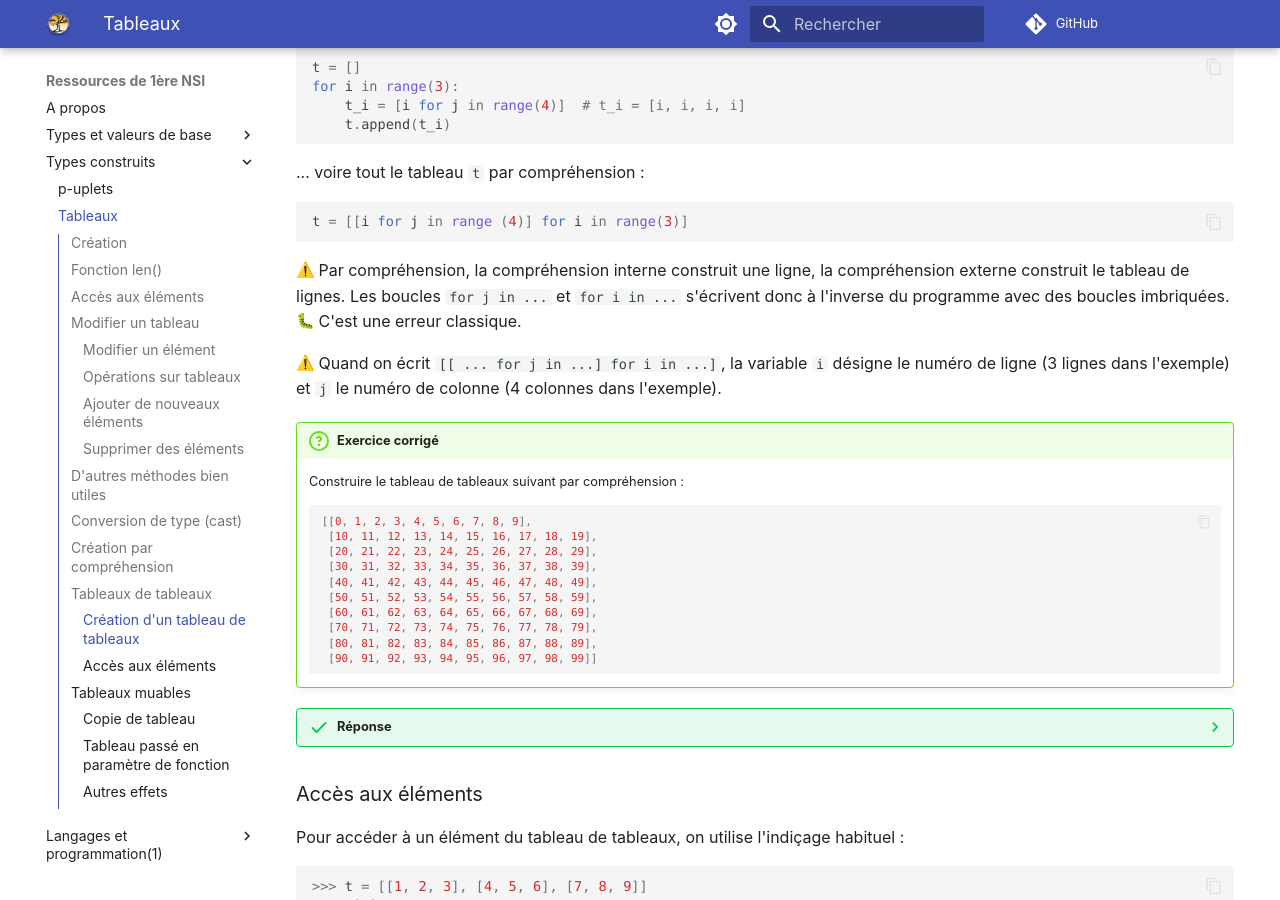
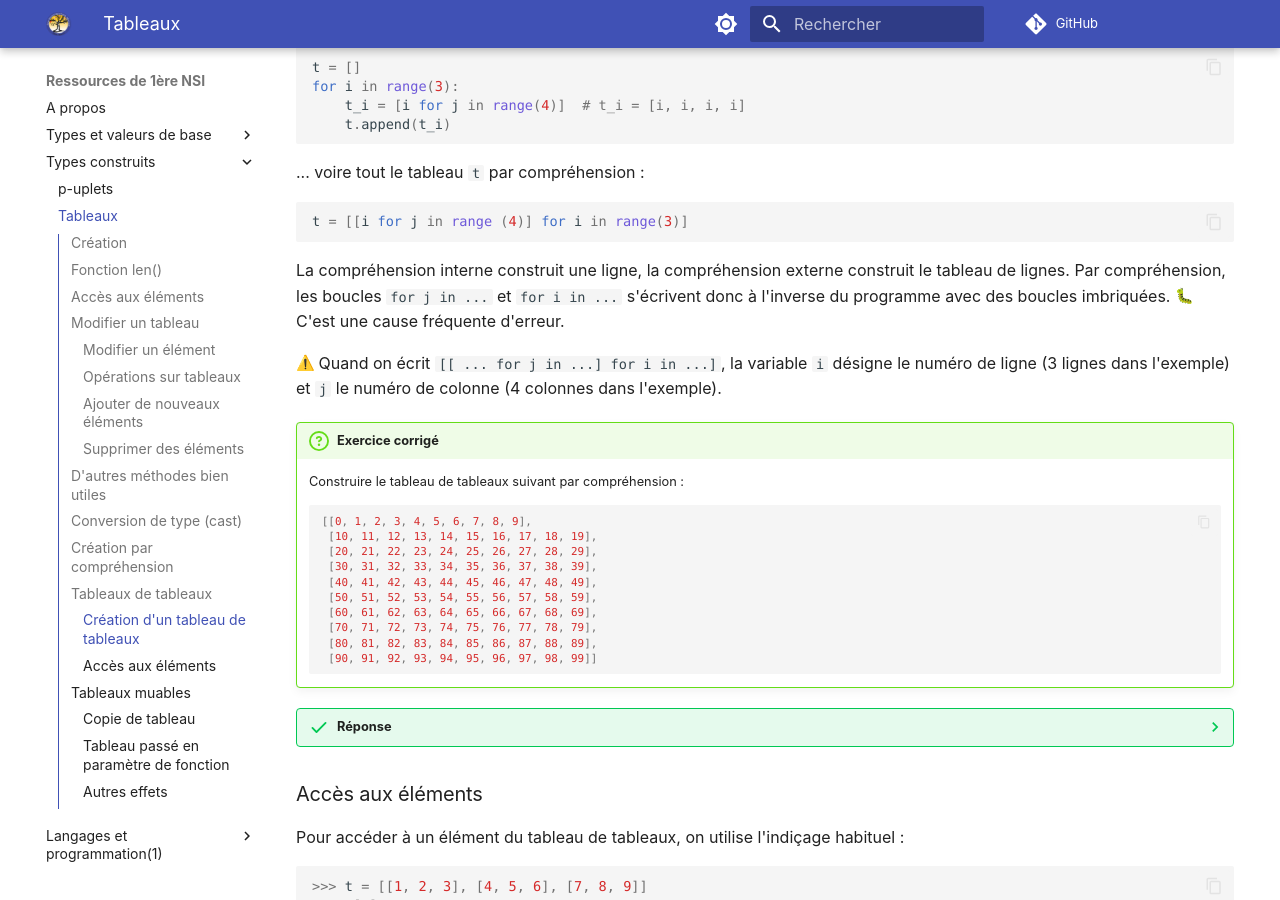
Before and after one commit to eipaca/NSI-1, an MkDocs documentation site: the page built from docs/types-construits/2-tableaux.md, in a window 1280 px wide and 900 px high, scrolled down 9964 px. Built offline with MkDocs 1.6.1 and Material for MkDocs 9.7.7, drawn with Linux system fonts in a browser that asks for light colours; emoji names are drawn with the system emoji font; comment, search, counter and statistics services are not loaded.

Commit message:
Add files via upload

````diff
--- a/docs/types-construits/2-tableaux.md
+++ b/docs/types-construits/2-tableaux.md
@@ -564,8 +564,8 @@ for i in range(3):
 t = [[i for j in range (4)] for i in range(3)]
 ```
 
-:warning: Par compréhension, la compréhension interne construit une ligne, la compréhension externe construit le tableau de lignes.
-Les boucles `for j in ...` et `for i in ...` s'écrivent donc à l'inverse du programme avec des boucles imbriquées. :bug: C'est une erreur classique.
+La compréhension interne construit une ligne, la compréhension externe construit le tableau de lignes.
+Par compréhension, les boucles `for j in ...` et `for i in ...` s'écrivent donc à l'inverse du programme avec des boucles imbriquées. :bug: C'est une cause fréquente d'erreur.
 
 :warning: Quand on écrit `[[ ... for j in ...] for i in ...]`, la variable `i` désigne le numéro de ligne (3 lignes dans l'exemple) et `j` le numéro de colonne (4 colonnes dans l'exemple).
 
````
